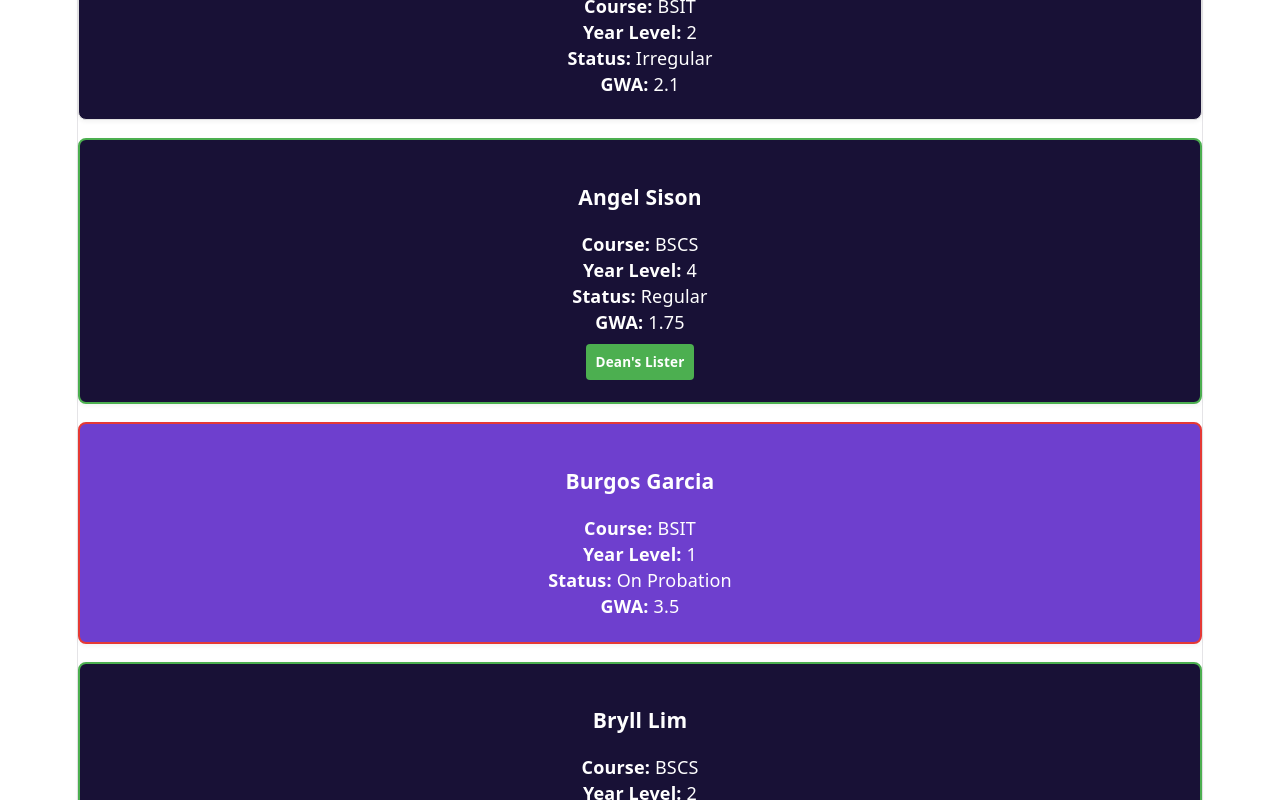
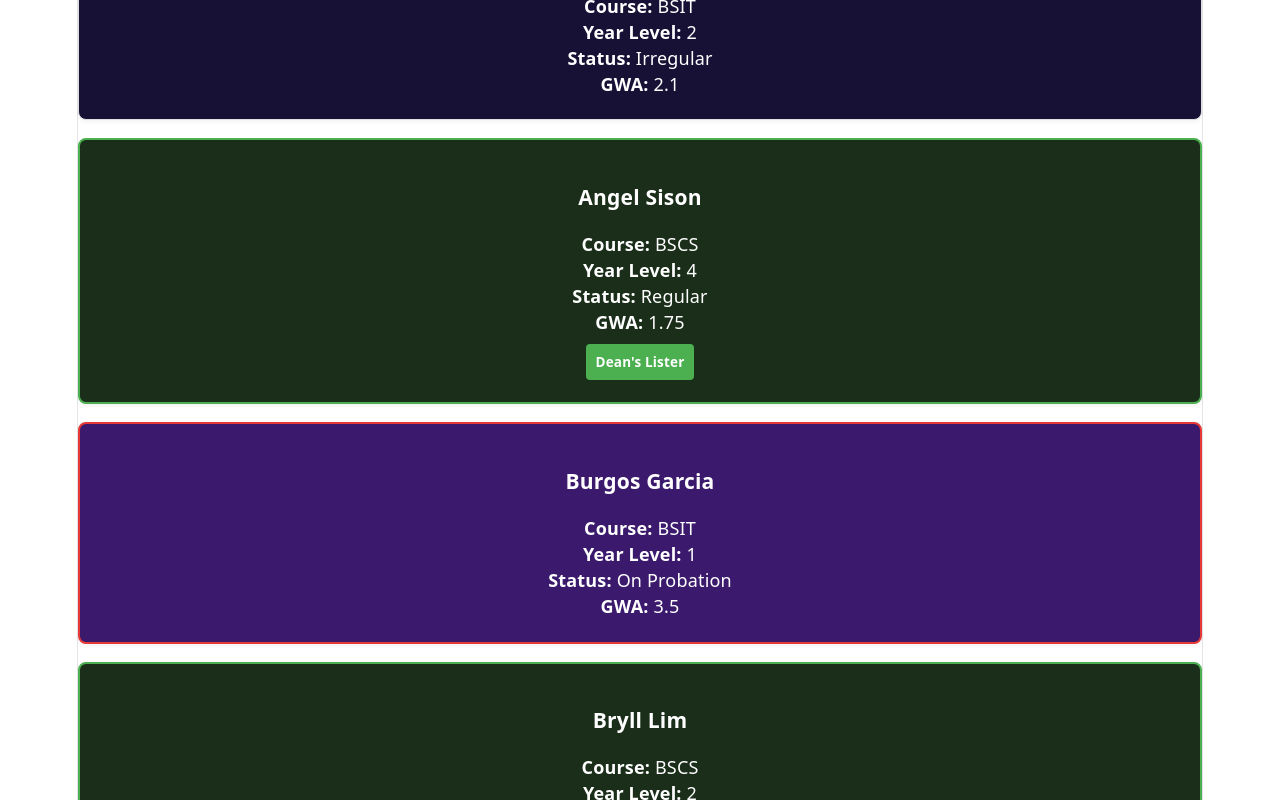
Before and after one commit to remsysc/student-directory, a React (Vite) app: page / in a window 1280 px wide. Shown: the part 700-1500 px from the top of the page. Built offline with nearby package versions, Linux system fonts and the light colour scheme.

Commit message:
fix: add dark backgrounds to Dean's Lister and probation cards

```diff
--- a/src/components/StudentCard.module.css
+++ b/src/components/StudentCard.module.css
@@ -10,12 +10,14 @@
 
 .probation {
     border: 2px solid #e53935;
-    background: #6e3fce;
-    color: #ffff;
+    background: #3b1a6e;
+    color: #fff;
 }
 
 .deansLister {
     border: 2px solid #4caf50;
+    background: #1a2e1a;
+    color: #fff;
 }
 
 .badge {
```
